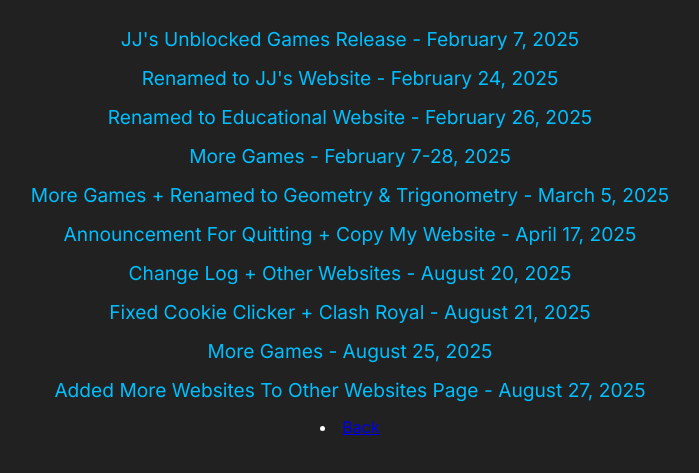
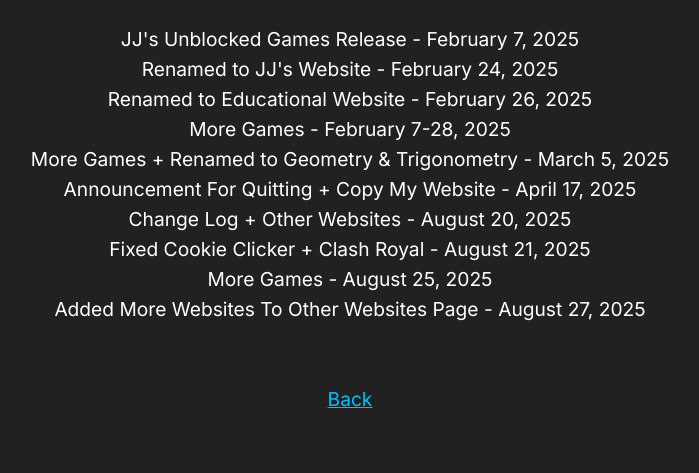
Before and after one commit to JJminecraftguy/trigonometrygeometry, a plain HTML site: page changelog/index.html in a window 1280 px wide. Shown: the part 127-600 px from the top of the page, without its empty margins (290-989 px from the left). Drawn offline with Linux system fonts and the light colour scheme.

Commit message:
Update index.html

```diff
--- a/changelog/index.html
+++ b/changelog/index.html
@@ -19,9 +19,13 @@
       text-decoration: none;
     }
     p {
-      margin: 15px 0;
+      margin: 6px 0;
       font-size: 1.2em;
+      color: white; /* all text white */
+    }
+    a.back-link {
       color: #00BFFF;
+      text-decoration: underline;
     }
   </style>
 </head>
@@ -38,9 +42,9 @@
   <p>Fixed Cookie Clicker + Clash Royal - August 21, 2025</p>
   <p>More Games - August 25, 2025</p>
   <p>Added More Websites To Other Websites Page - August 27, 2025</p>
-  <p></p>
-  <p></p>
-  <li><a href="https://jjminecraftguy.github.io/trigonometrygeometry">Back</a></li>
+  <p>&nbsp;</p>
+  <p>&nbsp;</p>
+  <p><a href="https://jjminecraftguy.github.io/trigonometrygeometry" class="back-link">Back</a></p>
 
 </body>
 </html>
```
